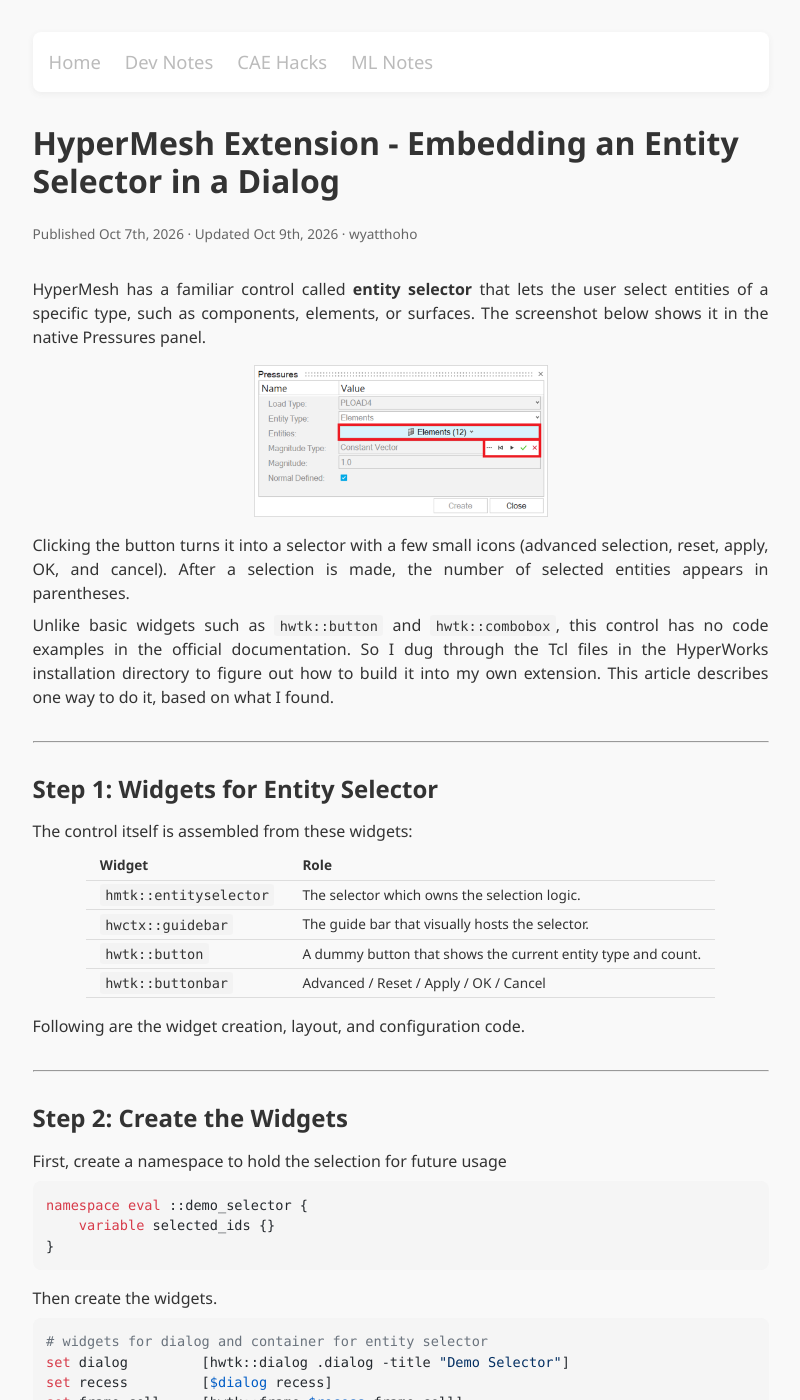
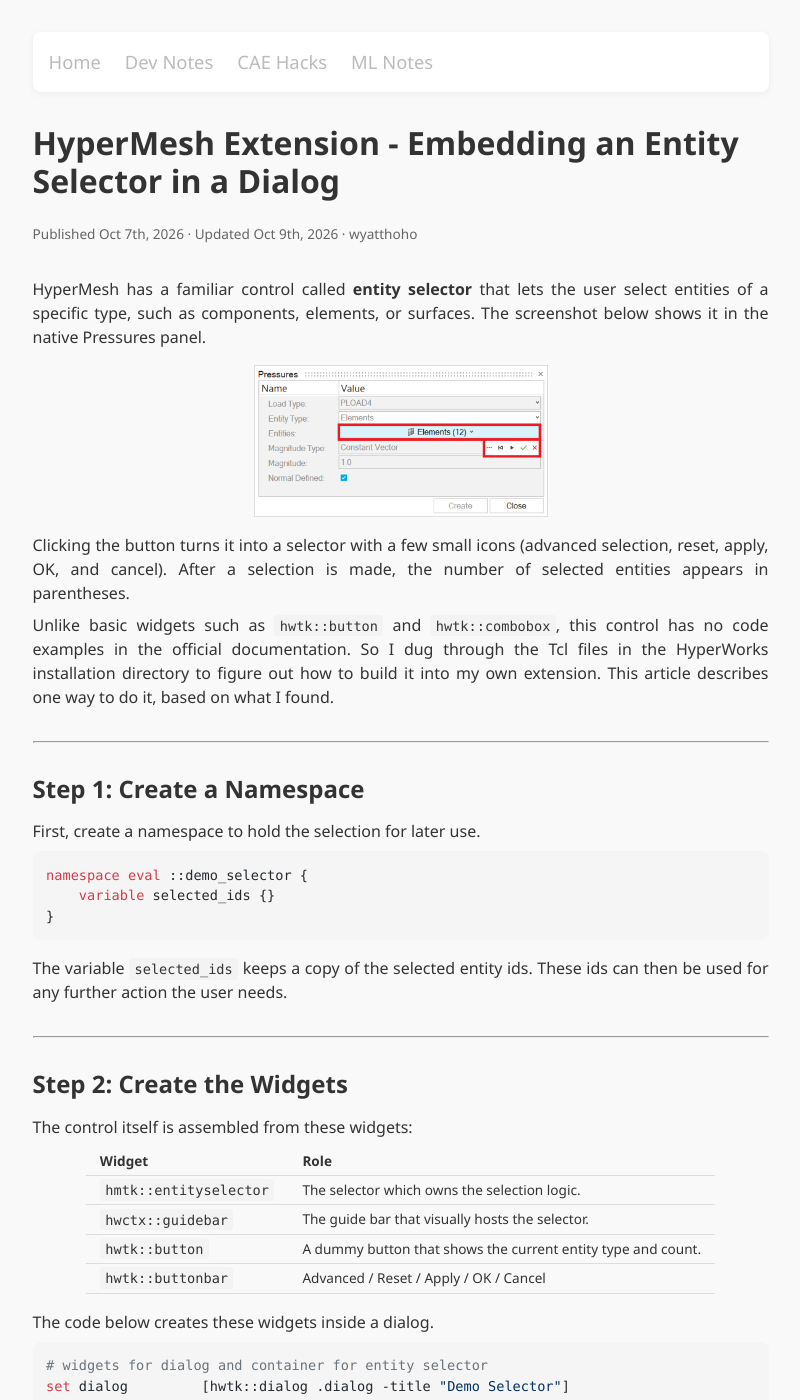
Before and after one commit to wyatthoho/wyatthoho.github.io, a Jekyll site: the page built from _cae_hacks/hypermesh-extension-entityselector.md, in a window 1280 px wide and 1400 px high. Shown: the whole window, without its empty margins (232-1032 px from the left). Built offline with Jekyll 4.4.1, drawn with Linux system fonts in a browser that asks for light colours; some of the changed text lies outside the part shown.

Commit message:
Reorder entity selector steps and clarify option descriptions
Move namespace setup into its own Step 1, describe selected_ids, add
-selectmode, and describe options by name rather than by value.

Co-Authored-By: Claude Opus 5.5 <noreply@anthropic.com>

````diff
--- a/_cae_hacks/hypermesh-extension-entityselector.md
+++ b/_cae_hacks/hypermesh-extension-entityselector.md
@@ -14,7 +14,21 @@ Unlike basic widgets such as `hwtk::button` and `hwtk::combobox`, this control h
 
 ---
 
-## Step 1: Widgets for Entity Selector
+## Step 1: Create a Namespace
+
+First, create a namespace to hold the selection for later use.
+
+```tcl
+namespace eval ::demo_selector {
+    variable selected_ids {}
+}
+```
+
+The variable `selected_ids` keeps a copy of the selected entity ids. These ids can then be used for any further action the user needs.
+
+---
+
+## Step 2: Create the Widgets
 
 The control itself is assembled from these widgets:
 
@@ -25,21 +39,7 @@ The control itself is assembled from these widgets:
 | `hwtk::button` | A dummy button that shows the current entity type and count. |
 | `hwtk::buttonbar` | Advanced / Reset / Apply / OK / Cancel |
 
-Following are the widget creation, layout, and configuration code.
-
----
-
-## Step 2: Create the Widgets
-
-First, create a namespace to hold the selection for future usage
-
-```tcl
-namespace eval ::demo_selector {
-    variable selected_ids {}
-}
-```
-
-Then create the widgets.
+The code below creates these widgets inside a dialog.
 
 ```tcl
 # widgets for dialog and container for entity selector
@@ -80,10 +80,11 @@ A few other options of the `hmtk::entityselector` deserve explanation:
 
 - `-types`: sets the entity types the user can switch between.
 - `-defaultentity`: sets the entity type selected initially.
-- `-isembeddedselector 1`: marks the selector as embedded in a dialog.
-- `-showcount 1`: shows the number of selected entities.
-- `-syncwithbrowser false`: keeps the selector independent of the model browser.
-- `-restorelastentity 0`: does not restore the entity type selected last time.
+- `-selectmode`: sets whether the user can select a `single` entity or `multiple` entities.
+- `-isembeddedselector`: sets whether the selector is embedded in a dialog.
+- `-showcount`: sets whether the number of selected entities is shown.
+- `-syncwithbrowser`: sets whether the selector syncs with the model browser.
+- `-restorelastentity`: sets whether the entity type selected last time is restored.
 
 In addition, a `hwtk::button` is created. It is a dummy button placed in exactly the same position as the `hwctx::guidebar`.
 
````
